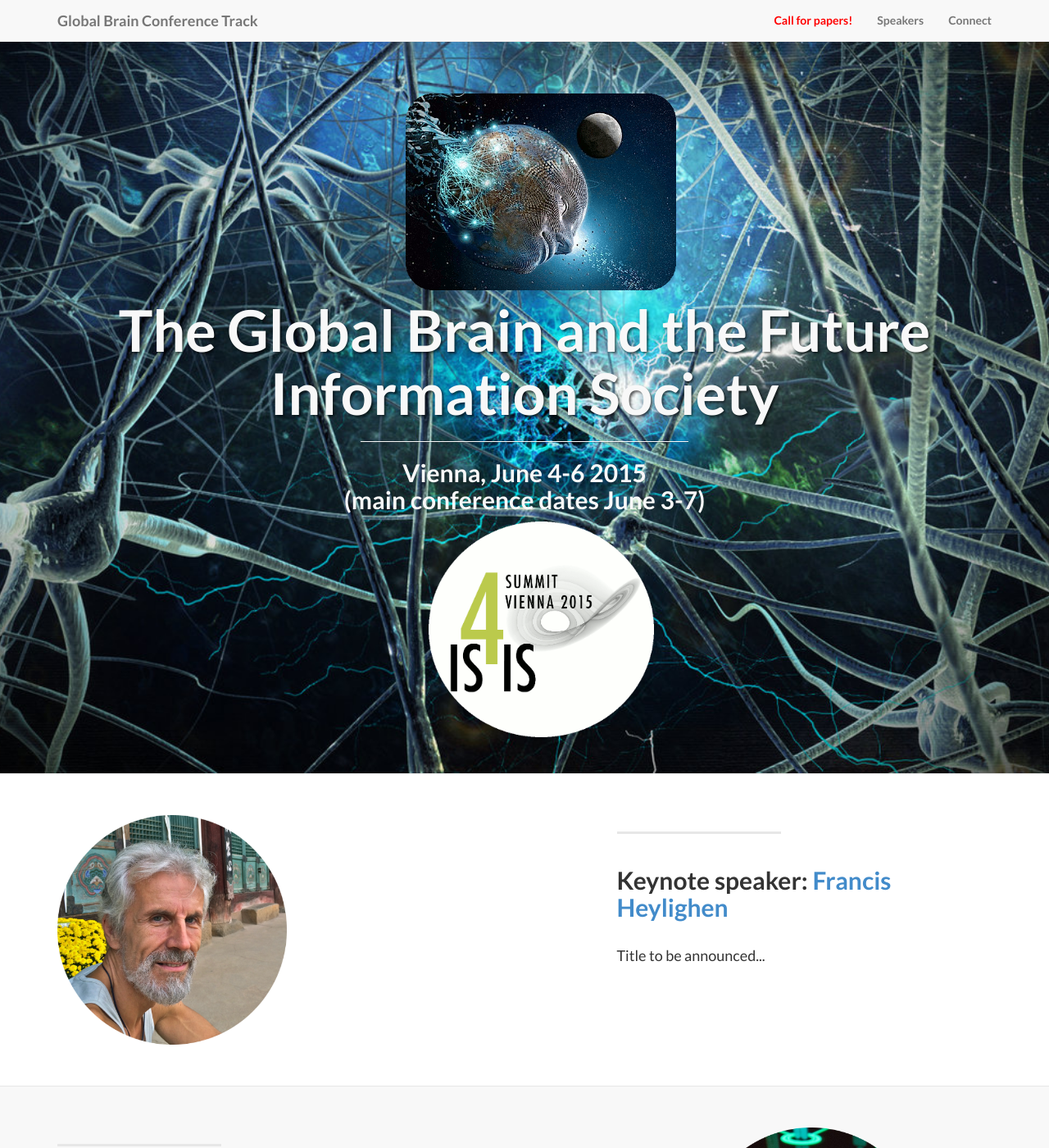
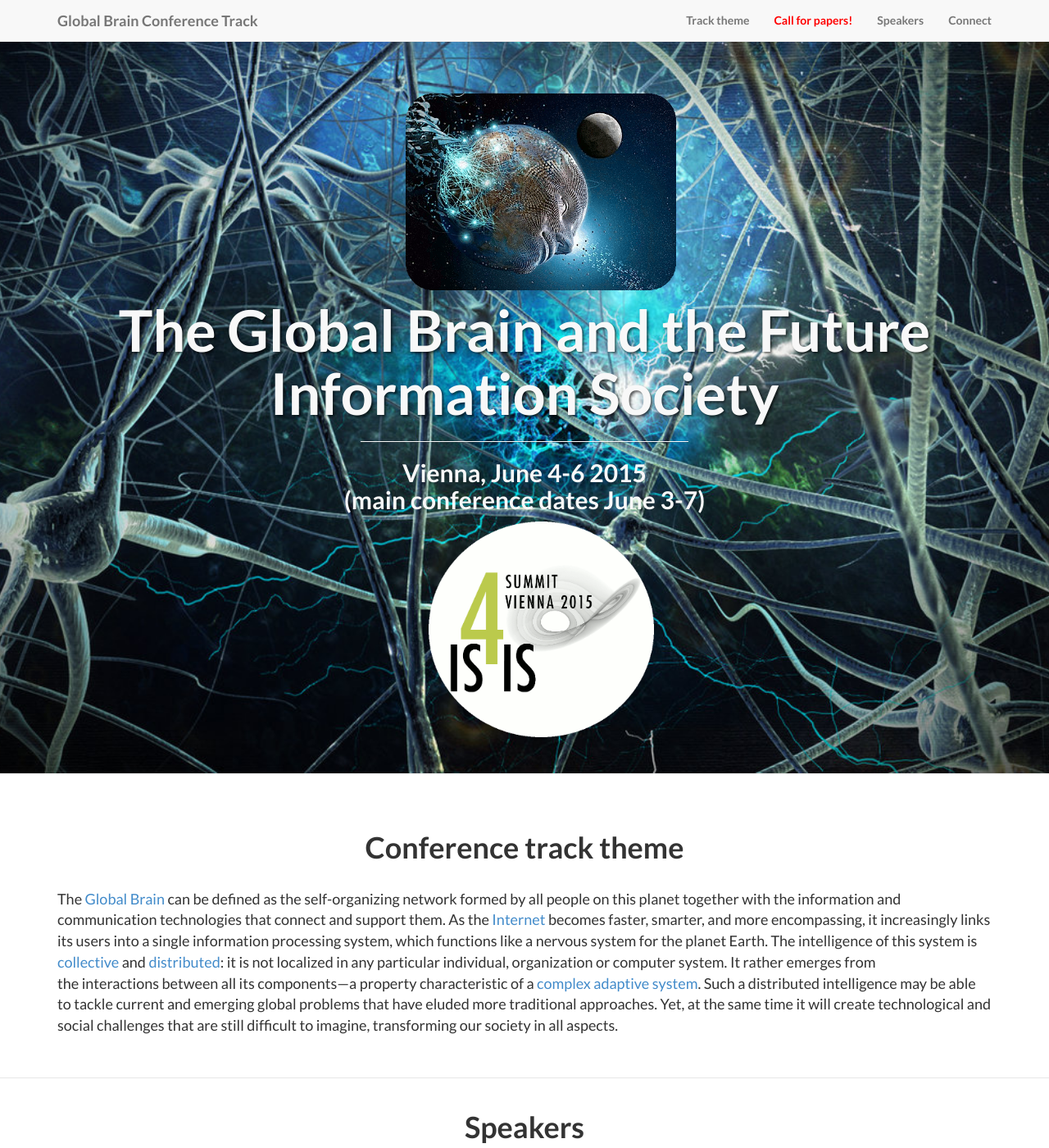
Before and after one commit to globalbraininstitute/vienna2015, a Jekyll site: the page built from index.html, in a window 1280 px wide and 1400 px high. Shown: the whole window at 82% size. Built offline with Jekyll 4.4.1, drawn with Linux system fonts in a browser that asks for light colours.

Commit message:
Conference track theme added at the top of all posts

```diff
--- /dev/null
+++ b/_includes/conference_theme.html
@@ -0,0 +1,15 @@
+<!-- Intro about conference theme -->
+<div class="conference-theme" id="conference-theme">
+        <div class="container">
+
+            <div class="row">
+                <div class="col-lg-12 col-sm-6">
+                    <h1 class="main-section-heading">Conference track theme</h1>
+                    <p><font size=4>The <a href="http://www.wikipedia.org/wiki/Global_brain" target="_blank">Global Brain</a> can be defined as the self-organizing network formed by all people on this planet together with the information and communication technologies that connect and support them. As the <a href="http://en.wikipedia.org/wiki/Internet" target="_blank">Internet</a> becomes faster, smarter, and more encompassing, it increasingly links its users into a single information processing system, which functions like a nervous system for the planet Earth. The intelligence of this system is <a href="http://en.wikipedia.org/wiki/Collective_intelligence" target="_blank">collective</a> and <a href="http://en.wikipedia.org/wiki/Distributed_cognition" target="_blank">distributed</a>: it is not localized in any particular individual, organization or computer system. It rather emerges from the interactions between all its components—a property characteristic of a <a href="http://en.wikipedia.org/wiki/Complex_adaptive_systems" target="_blank">complex adaptive system</a>. Such a distributed intelligence may be able to tackle current and emerging global problems that have eluded more traditional approaches. Yet, at the same time it will create technological and social challenges that are still difficult to imagine, transforming our society in all aspects.</font></p>
+                </div>
+            </div>
+
+        </div>
+        <!-- /.container -->
+</div>
+<!--/.conference_theme -->
--- a/_includes/navigation.html
+++ b/_includes/navigation.html
@@ -15,9 +15,10 @@
         <div class="collapse navbar-collapse" id="bs-example-navbar-collapse-1">
             <ul class="nav navbar-nav navbar-right">
                 <li>
+                    <a href="{{site.baseurl}}/#conference-theme"><font style="font-weight:700">Track theme</font></a>
+                <li>
                     <a href="{{ relative }}pages/TheGlobalBrainCallforPapers"><font color="red" style="font-weight:700">Call for papers!</font> </a>
                 </li>
-
                 <li>
                     <a href="{{site.baseurl}}/#speakers"><font style="font-weight:700">Speakers</font></a>
                 </li>
--- a/_includes/page_content.html
+++ b/_includes/page_content.html
@@ -1,11 +1,15 @@
 <!-- Page Content -->
+<div class="main-heading" id="speakers">
+            <h1 class="main-section-heading">Speakers</h>
+</div>
+
 {% for post in site.posts reversed %}
   {% capture thecycle %}{% cycle 'odd', 'even' %}{% endcapture %}
     {% if thecycle == 'odd' %}
+
     <div class="content-section-a" id="speakers">
 
         <div class="container">
-
             <div class="row">
                 <div class="col-lg-6 col-sm-6">
                     <hr class="section-heading-spacer">
--- a/_layouts/default.html
+++ b/_layouts/default.html
@@ -5,6 +5,7 @@
 	<body>
 		{% include navigation.html %}
 		{% include header.html %}
+		{% include conference_theme.html %}
 		{% include page_content.html %}
 		{% include contact.html %}
 		{% include footer.html %}
--- a/css/landing-page.css
+++ b/css/landing-page.css
@@ -131,8 +131,23 @@ li {
     border-bottom: 1px solid #e7e7e7;
 }
 
+.conference-theme {
+    padding: 40px 0;
+    border-top: 1px solid #e7e7e7;
+    border-bottom: 1px solid #e7e7e7;
+    margin-bottom: 40px;
+}
+
 .section-heading {
     margin-bottom: 30px;
+}
+
+.main-section-heading {
+    margin-top: 30px;
+    margin-bottom: 30px;
+}
+h1.main-section-heading {
+    text-align: center
 }
 
 .section-heading-spacer {
--- a/pages/TheGlobalBrainCallforPapers.markdown
+++ b/pages/TheGlobalBrainCallforPapers.markdown
@@ -28,7 +28,6 @@ Vienna University of Technology, June 3-7, 2015
 </div>
 
 ##Conference track theme
-
 
 
 The [Global Brain](http://www.wikipedia.org/wiki/Global_brain) can be defined as the self-organizing network formed by all
```
